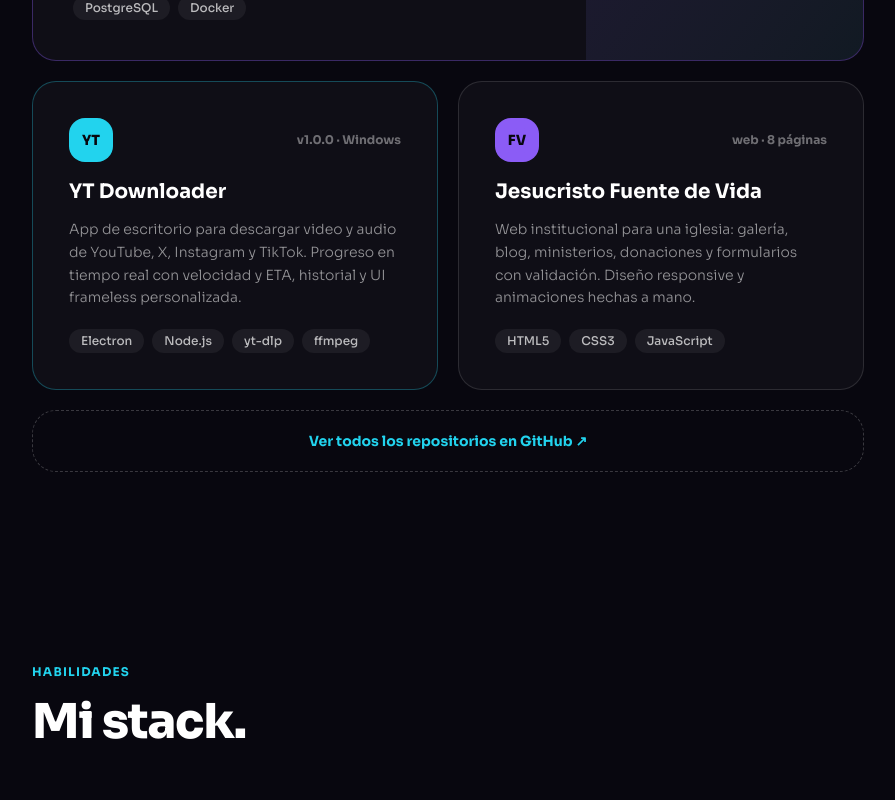
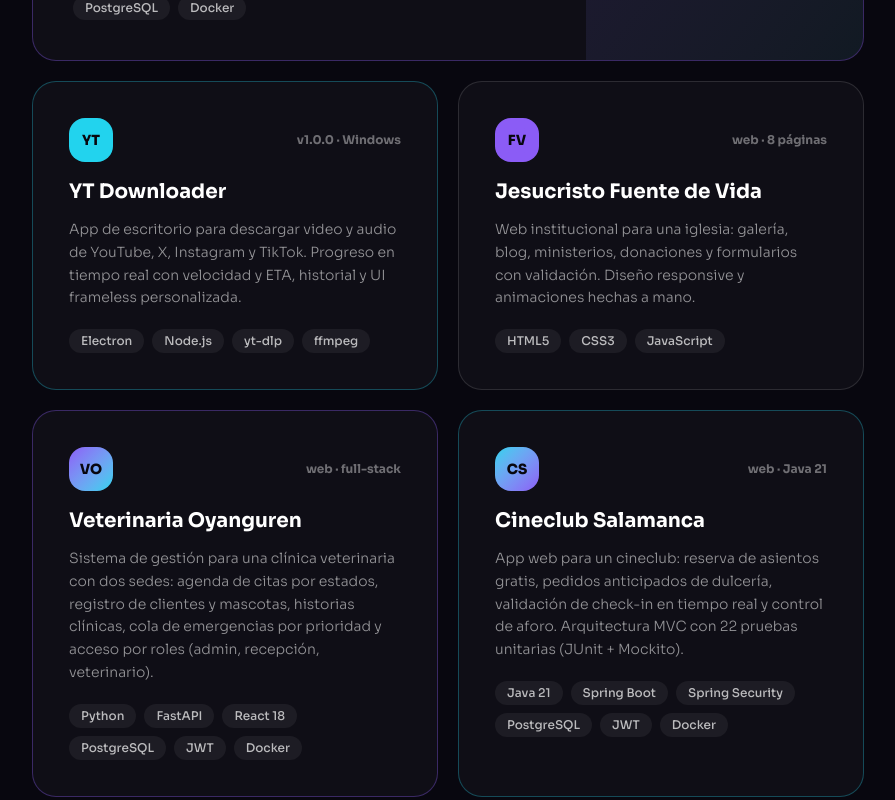
Before and after one commit to ariancerna/portfolio, a React (Vite) app: page / in a window 1280 px wide. Shown: the part 2000-2800 px from the top of the page, without its empty margins (192-1087 px from the left). Built offline with nearby package versions, Linux system fonts and the light colour scheme.

Commit message:
Add three projects and update GitHub username and contact email
- Add Veterinaria Oyanguren, Cineclub Salamanca and E-commerce Inventory projects (ES/EN)
- Update GitHub links from swiftdeskk to ariancerna
- Update contact email to ariancerna.dev@gmail.com
- Update stack stat to include Python

```diff
--- a/src/components/About.jsx
+++ b/src/components/About.jsx
@@ -5,7 +5,7 @@ export default function About({ t }) {
     { number: '7º', label: t.tStatCiclo, color: 'from-purple to-cyan' },
     { number: '7', label: t.tStatRepos, color: 'from-cyan to-purple' },
     { number: '3', label: t.tStatApps, color: 'from-cyan to-purple' },
-    { number: '2', label: t.tStatStacks, color: 'from-purple to-cyan' },
+    { number: '3', label: t.tStatStacks, color: 'from-purple to-cyan' },
   ]
 
   return (
--- a/src/components/Contact.jsx
+++ b/src/components/Contact.jsx
@@ -14,7 +14,7 @@ export default function Contact({ t }) {
     const subject = encodeURIComponent(`Contacto desde tu portafolio — ${name}`)
     const body = encodeURIComponent(`${message}\n\n${name}${email ? ' · ' + email : ''}`)
 
-    window.location.href = `mailto:swiftdeskk@gmail.com?subject=${subject}&body=${body}`
+    window.location.href = `mailto:ariancerna.dev@gmail.com?subject=${subject}&body=${body}`
 
     setSent(true)
     setTimeout(() => setSent(false), 2500)
@@ -28,7 +28,7 @@ export default function Contact({ t }) {
           <path d="m3 7 9 6 9-6" />
         </svg>
       ),
-      label: 'swiftdeskk@gmail.com', href: 'mailto:swiftdeskk@gmail.com', bg: 'bg-purple/15', border: 'border-purple/30', hover: 'hover:text-cyan'
+      label: 'ariancerna.dev@gmail.com', href: 'mailto:ariancerna.dev@gmail.com', bg: 'bg-purple/15', border: 'border-purple/30', hover: 'hover:text-cyan'
     },
     {
       icon: (
@@ -36,7 +36,7 @@ export default function Contact({ t }) {
           <path d="M12 .5C5.37.5 0 5.87 0 12.5c0 5.3 3.44 9.8 8.21 11.39.6.11.82-.26.82-.58 0-.29-.01-1.04-.02-2.04-3.34.72-4.04-1.61-4.04-1.61-.55-1.39-1.34-1.76-1.34-1.76-1.09-.75.08-.73.08-.73 1.21.09 1.84 1.24 1.84 1.24 1.07 1.84 2.81 1.31 3.5 1 .11-.78.42-1.31.76-1.61-2.67-.3-5.47-1.34-5.47-5.95 0-1.31.47-2.39 1.24-3.23-.12-.3-.54-1.53.12-3.18 0 0 1.01-.32 3.3 1.23a11.5 11.5 0 0 1 3-.4c1.02 0 2.05.14 3 .4 2.29-1.55 3.3-1.23 3.3-1.23.66 1.65.24 2.88.12 3.18.77.84 1.24 1.92 1.24 3.23 0 4.62-2.81 5.64-5.49 5.94.43.37.81 1.1.81 2.22 0 1.6-.01 2.89-.01 3.28 0 .32.22.7.83.58A12.01 12.01 0 0 0 24 12.5C24 5.87 18.63.5 12 .5z" />
         </svg>
       ),
-      label: 'github.com/swiftdeskk', href: 'https://github.com/swiftdeskk', bg: 'bg-cyan/12', border: 'border-cyan/30', hover: 'hover:text-cyan'
+      label: 'github.com/ariancerna', href: 'https://github.com/ariancerna', bg: 'bg-cyan/12', border: 'border-cyan/30', hover: 'hover:text-cyan'
     },
   ]
 
--- a/src/components/Hero.jsx
+++ b/src/components/Hero.jsx
@@ -75,7 +75,7 @@ export default function Hero({ t, scrollToSection }) {
           {t.tCtaProyectos}
         </button>
         <a
-          href="https://github.com/swiftdeskk"
+          href="https://github.com/ariancerna"
           target="_blank"
           rel="noopener noreferrer"
           className="font-semibold text-sm text-white border border-white/20 px-8 py-4 rounded-full hover:border-cyan/60 hover:bg-cyan/6 transition"
--- a/src/components/Projects.jsx
+++ b/src/components/Projects.jsx
@@ -7,7 +7,7 @@ export default function Projects({ t }) {
       desc: t.tProy1Desc,
       icon: 'ST',
       gradient: 'from-purple to-cyan',
-      url: 'https://github.com/swiftdeskk/Tech-Store',
+      url: 'https://github.com/ariancerna/tech-store',
       tech: ['Java 21', 'Spring Boot', 'Spring Security', 'React 19', 'PostgreSQL', 'Docker'],
       borderColor: 'border-purple/35',
       hoverBorder: 'hover:border-purple/70',
@@ -20,7 +20,7 @@ export default function Projects({ t }) {
       desc: t.tProy2Desc,
       icon: 'YT',
       gradient: 'from-cyan to-cyan',
-      url: 'https://github.com/swiftdeskk/youtube-downloader',
+      url: 'https://github.com/ariancerna/youtube-downloader',
       tech: ['Electron', 'Node.js', 'yt-dlp', 'ffmpeg'],
       borderColor: 'border-cyan/30',
       hoverBorder: 'hover:border-cyan/70',
@@ -34,12 +34,54 @@ export default function Projects({ t }) {
       desc: t.tProy3Desc,
       icon: 'FV',
       gradient: 'from-purple to-purple',
-      url: 'https://github.com/swiftdeskk/jesucristo-fuente-de-vida',
+      url: 'https://github.com/ariancerna/jesucristo-fuente-de-vida',
       tech: ['HTML5', 'CSS3', 'JavaScript'],
       borderColor: 'border-white/12',
       hoverBorder: 'hover:border-purple/60',
       hoverShadow: 'hover:shadow-[0_18px_60px_rgba(139,92,246,0.15)]',
       pages: `web · 8 ${t.tPaginas}`,
+    },
+    {
+      id: 4,
+      featured: false,
+      name: 'Veterinaria Oyanguren',
+      desc: t.tProy4Desc,
+      icon: 'VO',
+      gradient: 'from-purple to-cyan',
+      url: 'https://github.com/ariancerna/veterinaria-oyanguren',
+      tech: ['Python', 'FastAPI', 'React 18', 'PostgreSQL', 'JWT', 'Docker'],
+      borderColor: 'border-purple/35',
+      hoverBorder: 'hover:border-purple/70',
+      hoverShadow: 'hover:shadow-[0_18px_60px_rgba(139,92,246,0.2)]',
+      version: 'web · full-stack',
+    },
+    {
+      id: 5,
+      featured: false,
+      name: 'Cineclub Salamanca',
+      desc: t.tProy5Desc,
+      icon: 'CS',
+      gradient: 'from-cyan to-purple',
+      url: 'https://github.com/ariancerna/cineclub-salamanca-app',
+      tech: ['Java 21', 'Spring Boot', 'Spring Security', 'PostgreSQL', 'JWT', 'Docker'],
+      borderColor: 'border-cyan/30',
+      hoverBorder: 'hover:border-cyan/70',
+      hoverShadow: 'hover:shadow-[0_18px_60px_rgba(34,211,238,0.15)]',
+      version: 'web · Java 21',
+    },
+    {
+      id: 6,
+      featured: false,
+      name: 'E-commerce Inventory',
+      desc: t.tProy6Desc,
+      icon: 'EC',
+      gradient: 'from-purple to-cyan',
+      url: 'https://github.com/ariancerna/ecommerce-inventory-system',
+      tech: ['Node.js', 'Express', 'MySQL', 'JWT', 'JavaScript'],
+      borderColor: 'border-white/12',
+      hoverBorder: 'hover:border-purple/60',
+      hoverShadow: 'hover:shadow-[0_18px_60px_rgba(139,92,246,0.15)]',
+      version: 'web · ventas',
     },
   ]
 
@@ -113,7 +155,7 @@ export default function Projects({ t }) {
       </div>
 
       <a
-        href="https://github.com/swiftdeskk?tab=repositories"
+        href="https://github.com/ariancerna?tab=repositories"
         target="_blank"
         rel="noopener noreferrer"
         className="flex items-center justify-center gap-2 mt-5 px-5 py-5 border border-dashed border-white/20 rounded-3xl font-bold text-sm text-white/60 hover:border-cyan/60 hover:text-cyan transition"
--- a/src/i18n/translations.js
+++ b/src/i18n/translations.js
@@ -17,13 +17,16 @@ export const translations = {
     tStatCiclo: 'ciclo de Ing. de Sistemas',
     tStatRepos: 'repos públicos en GitHub',
     tStatApps: 'aplicaciones completas',
-    tStatStacks: 'stacks: Java y JavaScript',
+    tStatStacks: 'stacks: Java, JS y Python',
     tProyKicker: 'PROYECTOS',
     tProyTitulo: 'Cosas que he construido.',
     tDestacado: 'DESTACADO',
     tProy1Desc: 'Sistema de gestión de inventarios para una tienda de tecnología: Kardex inalterable, control de acceso por roles (RBAC), alertas de stock bajo en tiempo real, dashboard con gráficas y exportación a Excel.',
     tProy2Desc: 'App de escritorio para descargar video y audio de YouTube, X, Instagram y TikTok. Progreso en tiempo real con velocidad y ETA, historial y UI frameless personalizada.',
     tProy3Desc: 'Web institucional para una iglesia: galería, blog, ministerios, donaciones y formularios con validación. Diseño responsive y animaciones hechas a mano.',
+    tProy4Desc: 'Sistema de gestión para una clínica veterinaria con dos sedes: agenda de citas por estados, registro de clientes y mascotas, historias clínicas, cola de emergencias por prioridad y acceso por roles (admin, recepción, veterinario).',
+    tProy5Desc: 'App web para un cineclub: reserva de asientos gratis, pedidos anticipados de dulcería, validación de check-in en tiempo real y control de aforo. Arquitectura MVC con 22 pruebas unitarias (JUnit + Mockito).',
+    tProy6Desc: 'Aplicación full-stack de inventario y ventas para una tienda online: procesamiento de ventas con descuento automático de stock, gestión de productos (CRUD), alertas de stock bajo en tiempo real, dashboard de estadísticas y exportación de reportes a CSV.',
     tEntrada: 'entrada',
     tSalida: 'salida',
     tStockBajo: 'stock bajo',
@@ -63,13 +66,16 @@ export const translations = {
     tStatCiclo: 'term of Systems Engineering',
     tStatRepos: 'public repos on GitHub',
     tStatApps: 'complete applications',
-    tStatStacks: 'stacks: Java & JavaScript',
+    tStatStacks: 'stacks: Java, JS & Python',
     tProyKicker: 'PROJECTS',
     tProyTitulo: 'Things I\'ve built.',
     tDestacado: 'FEATURED',
     tProy1Desc: 'Inventory management system for a tech store: immutable Kardex, role-based access control (RBAC), real-time low-stock alerts, dashboard with charts and Excel export.',
     tProy2Desc: 'Desktop app to download video and audio from YouTube, X, Instagram and TikTok. Real-time progress with speed and ETA, history, and a custom frameless UI.',
     tProy3Desc: 'Institutional website for a church: gallery, blog, ministries, donations and validated forms. Responsive design with handcrafted animations.',
+    tProy4Desc: 'Management system for a two-location veterinary clinic: appointment scheduling with workflow states, client and pet records, medical histories, priority emergency queue and role-based access (admin, receptionist, vet).',
+    tProy5Desc: 'Web app for a film club: free seat reservations, minibar pre-orders, real-time check-in validation and capacity control. MVC architecture with 22 unit tests (JUnit + Mockito).',
+    tProy6Desc: 'Full-stack inventory and sales app for an online store: sales processing with automatic stock deduction, product management (CRUD), real-time low-stock alerts, statistics dashboard and CSV report export.',
     tEntrada: 'inbound',
     tSalida: 'outbound',
     tStockBajo: 'low stock',
```
